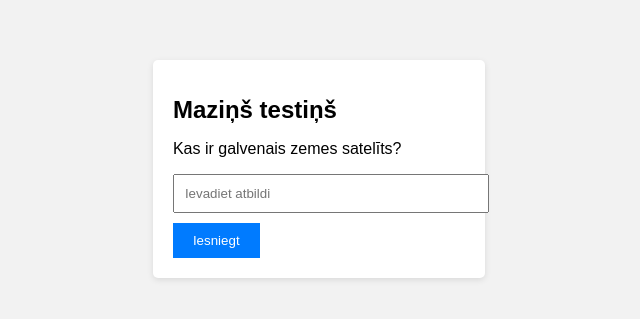
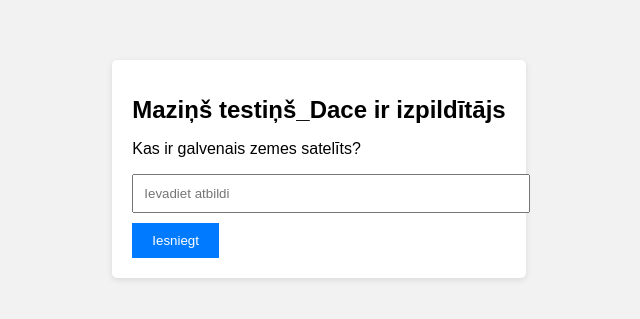
Before and after one commit to testerisM/testins_2023, a plain HTML site: page index.html in a window 1280 px wide. Shown: the part 231-550 px from the top of the page, without its empty margins (321-961 px from the left). Drawn offline with Linux system fonts and the light colour scheme.

Commit message:
Pierakstīts vārds index.html

```diff
--- a/index.html
+++ b/index.html
@@ -10,7 +10,7 @@
 
 <body>
   <div class="kaste">
-    <h1>Maziņš testiņš</h1>
+    <h1>Maziņš testiņš_Dace ir izpildītājs</h1>
     <p id="jautajums"></p>
     <input id="atbilde" type="text" placeholder="Ievadiet atbildi">
     <button id="iesniegt">Iesniegt</button>
```
